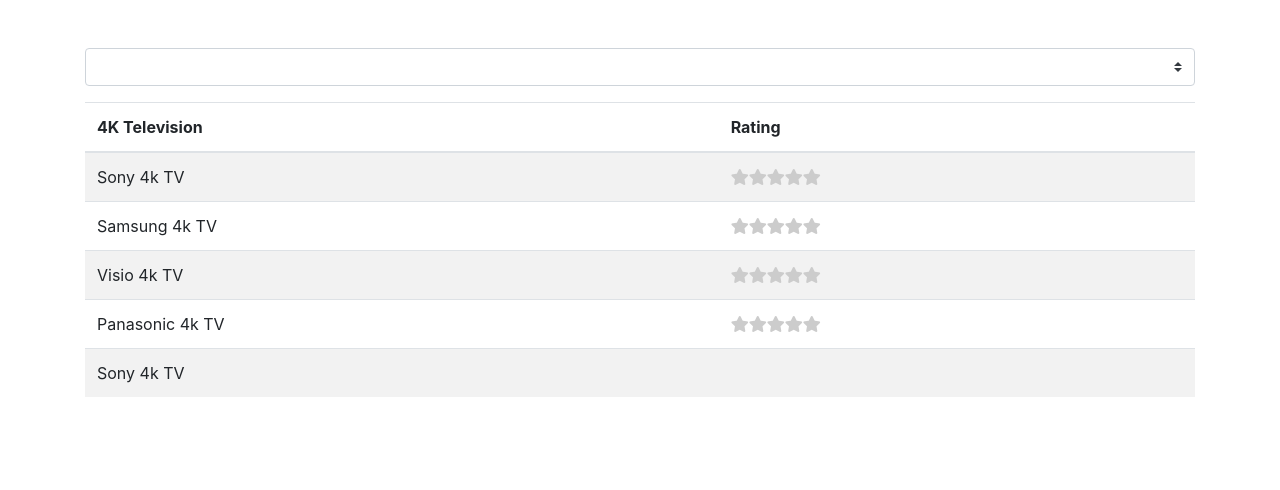
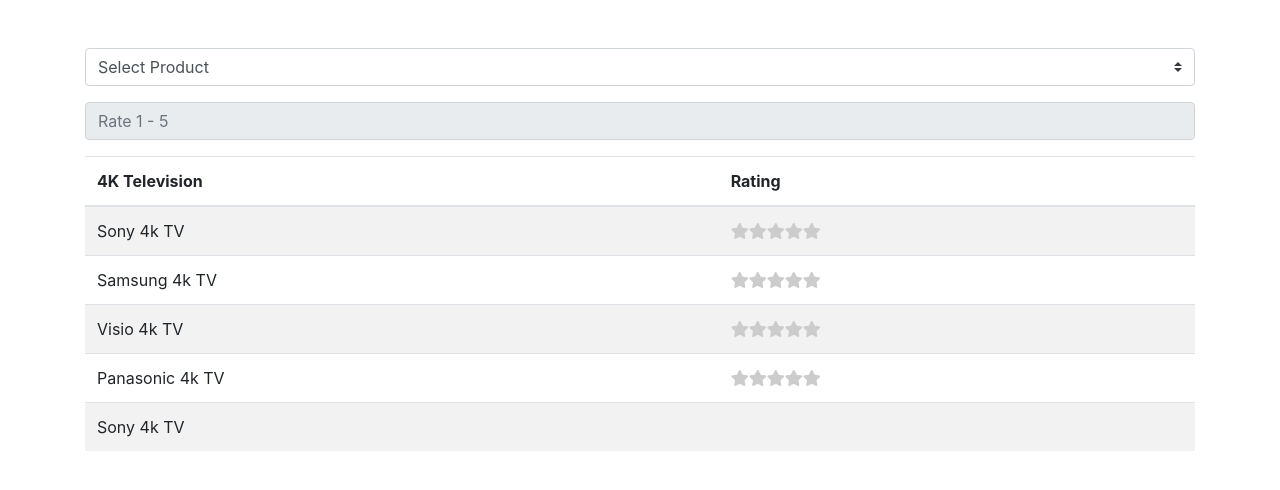
Before and after one commit to dominicho97/javascript-practice-projects, a plain HTML site: page Star rating/index.html in a window 1280 px wide. Drawn offline with nearby package versions, Linux system fonts and the light colour scheme.

Commit message:
added .form-group(57)

```diff
--- a/Star rating/index.html
+++ b/Star rating/index.html
@@ -45,9 +45,20 @@
   <div class="container mt-5">
     <div class="form-group">
       <select id="product-select" class="form-control
-       custom-select"></select>
+       custom-select">
+      <option value="0" disabled selected>Select Product</option>
+      <option value="sony">Sony 4K TV</option>
+      <option value="samsung">Samsung 4K TV</option>
+      <option value="vizio">Vizio 4K TV</option>
+      <option value="panasonic">Panasonic 4K TV</option>
+      <option value="phillips">Phillips 4K TV</option>
+    </select>
+    </div>
+    <div class="form-group">
+      <input type="number" id="rating-control" class="form-control" step="0,1" max="5"
+      placeholder="Rate 1 - 5 " disabled>
+    </div>
 
-    </div>
     <table class="table table-striped">
       <thead>
       <tr>
@@ -128,12 +139,12 @@
     const starPercentage = (ratings[rating]/ starsTotal) * 100;
 
 
-      // round to nearest 10
-      const starPercentageRounded = `${Math.round(starPercentage/ 10) * 10}%`
+  // round to nearest 10
+  const starPercentageRounded = `${Math.round(starPercentage/ 10) * 10}%`
 
 
-      // set width of stars-inner to percentage
-      document.querySelector(`${rating}.stars-inner`).style.width = starPercentageRounded;
+  // set width of stars-inner to percentage
+  document.querySelector(`${rating}.stars-inner`).style.width = starPercentageRounded;
     }
   }
 
```
